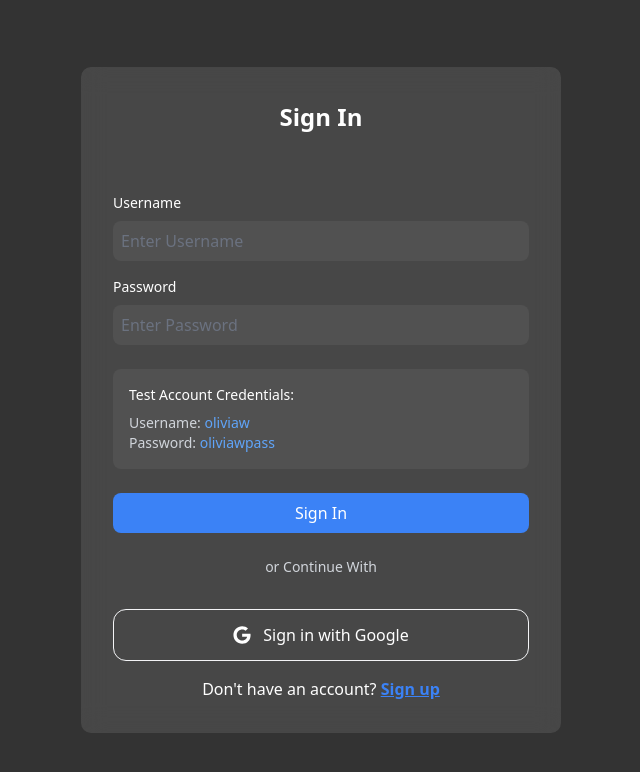
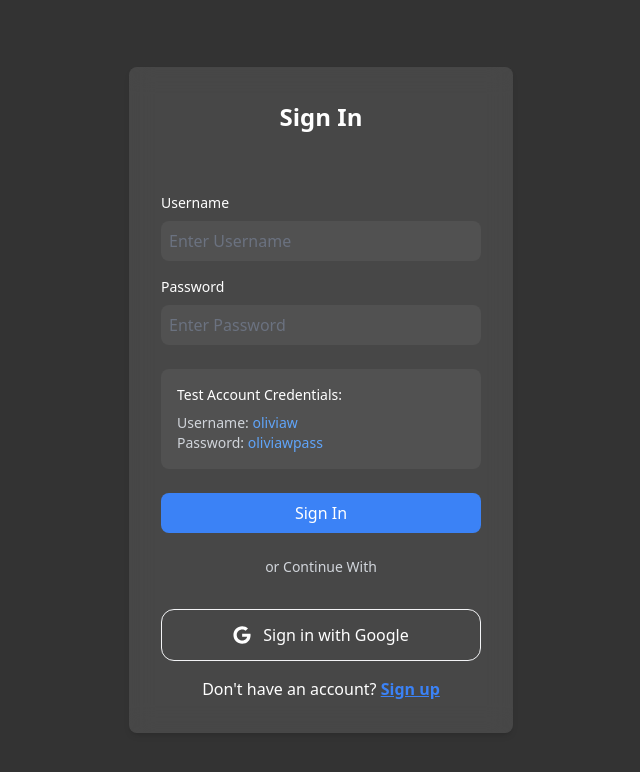
Before and after one commit to didiukeje/emge-auth, a React (Vite) app: page /signin in a window 1280 px wide. Shown: the top 772 px of the page, without its empty margins (319-959 px from the left). Built offline with nearby package versions, Linux system fonts and the light colour scheme.

Commit message:
Sign In width

```diff
--- a/src/components/SignIn.jsx
+++ b/src/components/SignIn.jsx
@@ -64,7 +64,7 @@ const SignIn = () => {
 
   return (
     <div className="min-h-screen bg-black/80 flex items-center justify-center">
-      <div className="bg-white/10 backdrop-blur-md md:p-8 p-4 rounded-[10px] max-w-[30rem] min-h-[30rem] w-[90%]">
+     <div className="bg-white/10 backdrop-blur-md p-8 rounded-lg shadow-md w-96 bg-opacity-90">
         <span className="text-[1.5rem] text-white block font-bold mb-[3.6rem] text-center">
           Sign In
         </span>
```
